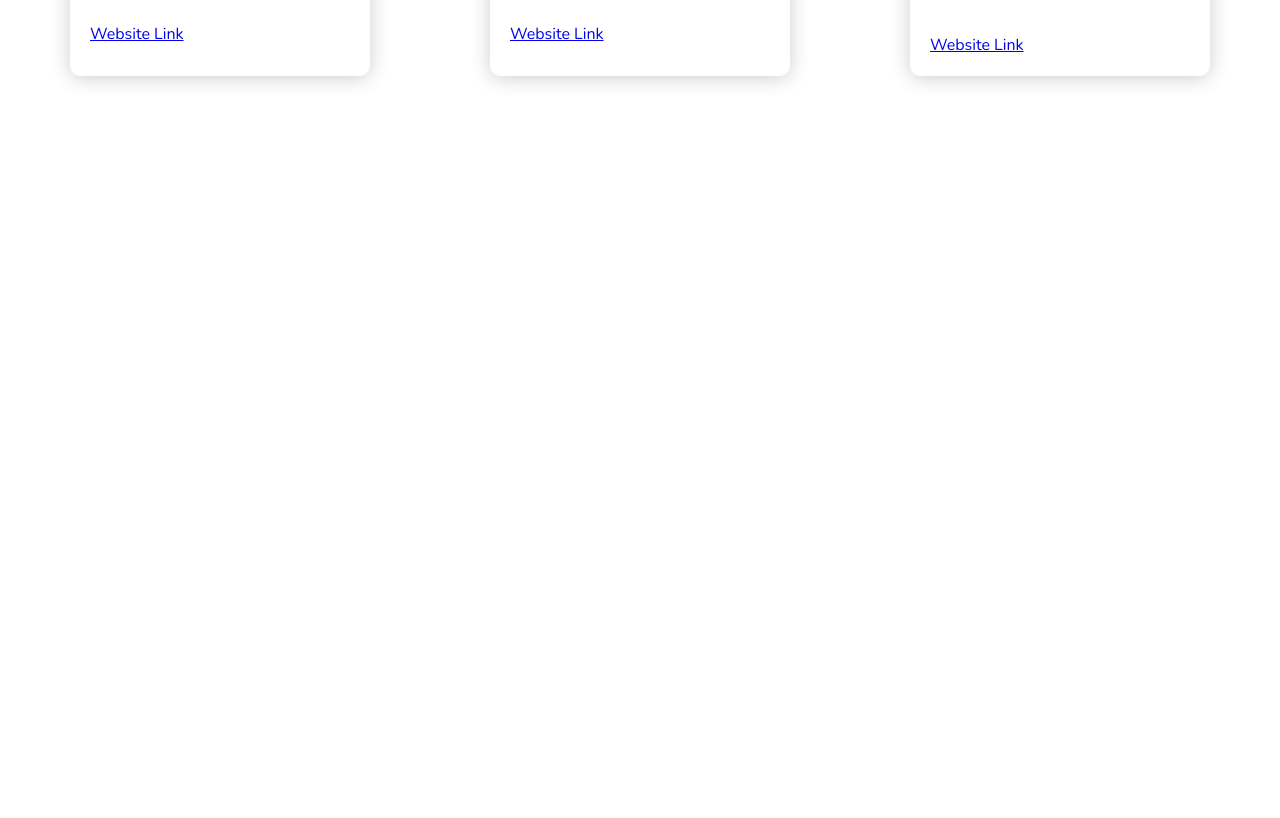
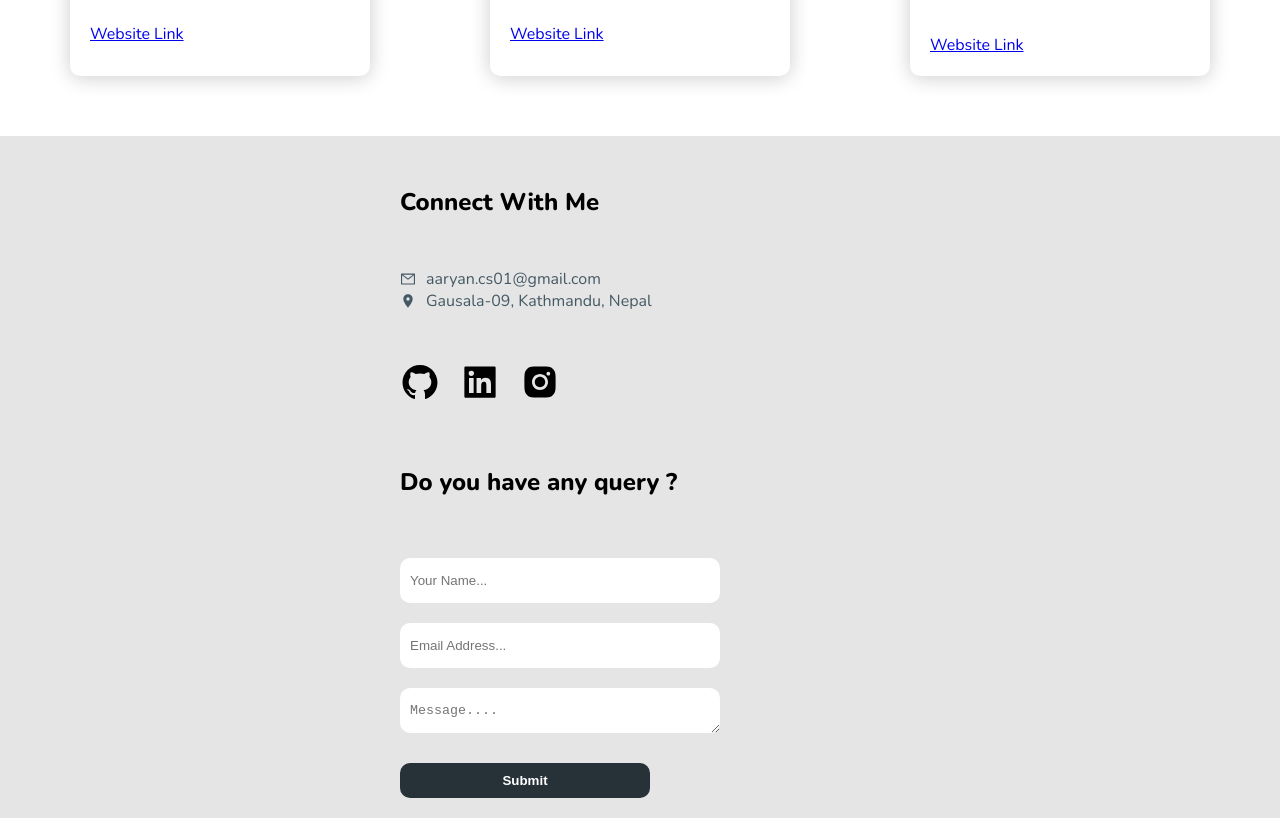
Before and after one commit to Aaryan121/myportfolio, a React (Create React App) app: page / in a window 1280 px wide. Shown: the part 2460-3278 px from the top of the page. Before the commit the page ends 2596 px from the top, so only its background shows below. Built offline with nearby package versions, Linux system fonts and the light colour scheme.

Commit message:
contract component completed

```diff
--- a/package.json
+++ b/package.json
@@ -3,11 +3,14 @@
   "version": "0.1.0",
   "private": true,
   "dependencies": {
+    "@emailjs/browser": "^3.9.1",
     "@testing-library/jest-dom": "^5.16.5",
     "@testing-library/react": "^13.4.0",
     "@testing-library/user-event": "^13.5.0",
+    "dotenv": "^16.0.3",
     "react": "^18.2.0",
     "react-dom": "^18.2.0",
+    "react-dotenv": "^0.1.3",
     "react-icons": "^4.6.0",
     "react-scripts": "5.0.1",
     "uuid": "^9.0.0",
--- a/src/App.js
+++ b/src/App.js
@@ -1,4 +1,5 @@
 import AboutMe from "./components/about/AboutMe";
+import Contract from "./components/contract/Contract";
 import Hero from "./components/hero/Hero";
 import HomeImg from "./components/homeimg/HomeImg";
 import Navbar from "./components/navbar/Navbar";
@@ -15,6 +16,7 @@ function App() {
         <Skills />
         <AboutMe/>
         <Projects />
+        <Contract />
       </div>
     </div>
   );
--- a/src/components/contract/Contract.css
+++ b/src/components/contract/Contract.css
@@ -0,0 +1,59 @@
+.contractWraper{
+    margin: 0 400px;
+    display: flex;
+    flex-wrap: wrap;
+    justify-content: space-between;
+    align-items: center;
+}
+
+.leftcon{
+    display: flex;
+    flex-direction: column;
+}
+
+.add > p{
+    display: flex;
+    align-items: center;
+    color: #445964;
+
+}
+
+.conIco{
+    padding-right: 10px;
+}
+
+
+.conform{
+    display: flex;
+    flex-direction: column;
+}
+
+.smInp{
+    padding: 15px 10px;
+    margin: 10px 0px;
+    width: 300px;
+    height: 15px;
+    border-radius: 10px;
+    border: none;
+    outline: none;
+}
+
+
+.subtn{
+    width: 250px;
+    padding: 10px;
+    margin: 20px 0;
+    border-radius: 10px;
+    background-color: #263138;
+    color: white;
+    border: none;
+    outline: none;
+    font-weight: 600;
+    transition: 0.5s;
+}
+
+.subtn:hover{
+    background-color: #445964;
+    transform: scale(1.1);
+
+}
--- a/src/components/contract/Contract.js
+++ b/src/components/contract/Contract.js
@@ -1,9 +1,63 @@
-import React from 'react'
+import "./Contract.css"
+import {AiOutlineMail} from "react-icons/ai"
+import {MdLocationOn} from "react-icons/md"
+import {AiFillGithub , AiFillLinkedin , AiFillInstagram} from "react-icons/ai"
+import { useRef } from "react"
+import emailjs from '@emailjs/browser';
 
-const contract = () => {
+
+
+const Contract = () => {
+
+    const form = useRef();
+    let name ="";
+
+
+    const handelSubmit = (e) => {
+        e.preventDefault();
+
+        emailjs.sendForm('service_7cz91wo', 'template_6z4gjij', form.current, "EGEgdFf2UPAELVaTf")
+          .then((result) => {
+              console.log(result.text);
+          }, (error) => {
+              console.log(error.text);
+          });
+      };
+
+
   return (
-    <div>contract</div>
+    <div className='contractWraper'>
+        <div className="leftcon">
+            <p className="title">Connect With Me</p>
+            <div className="add">
+                <p>
+                <AiOutlineMail className="conIco"/>
+                aaryan.cs01@gmail.com
+                </p>
+                <p>
+                <MdLocationOn className="conIco"/>
+                Gausala-09, Kathmandu, Nepal
+                </p>
+                <div className="clinks">
+                    <AiFillGithub className="clink" />
+                    <AiFillLinkedin className="clink" />
+                    <AiFillInstagram className="clink" />
+
+                </div>
+            </div>
+        </div>
+        <div className="rightcon">
+            <p className="title">
+            Do you have any query ?</p>
+            <form ref={form} className="conform" onSubmit={handelSubmit}>
+                <input  className="smInp"  type="text" name="user_name" placeholder="Your Name..."/>
+                <input  className="smInp"  type="text" name="user_email" placeholder="Email Address..."/>
+                <textarea  className="smInp" name="message"  type="text"  placeholder="Message...."/>
+                <button className="subtn" type="submit" value="Send">Submit</button>
+            </form>
+        </div>
+    </div>
   )
 }
 
-export default contract
+export default Contract
```
Also changed, not shown: 1 other file (tests, documents, lock files or other folders).
